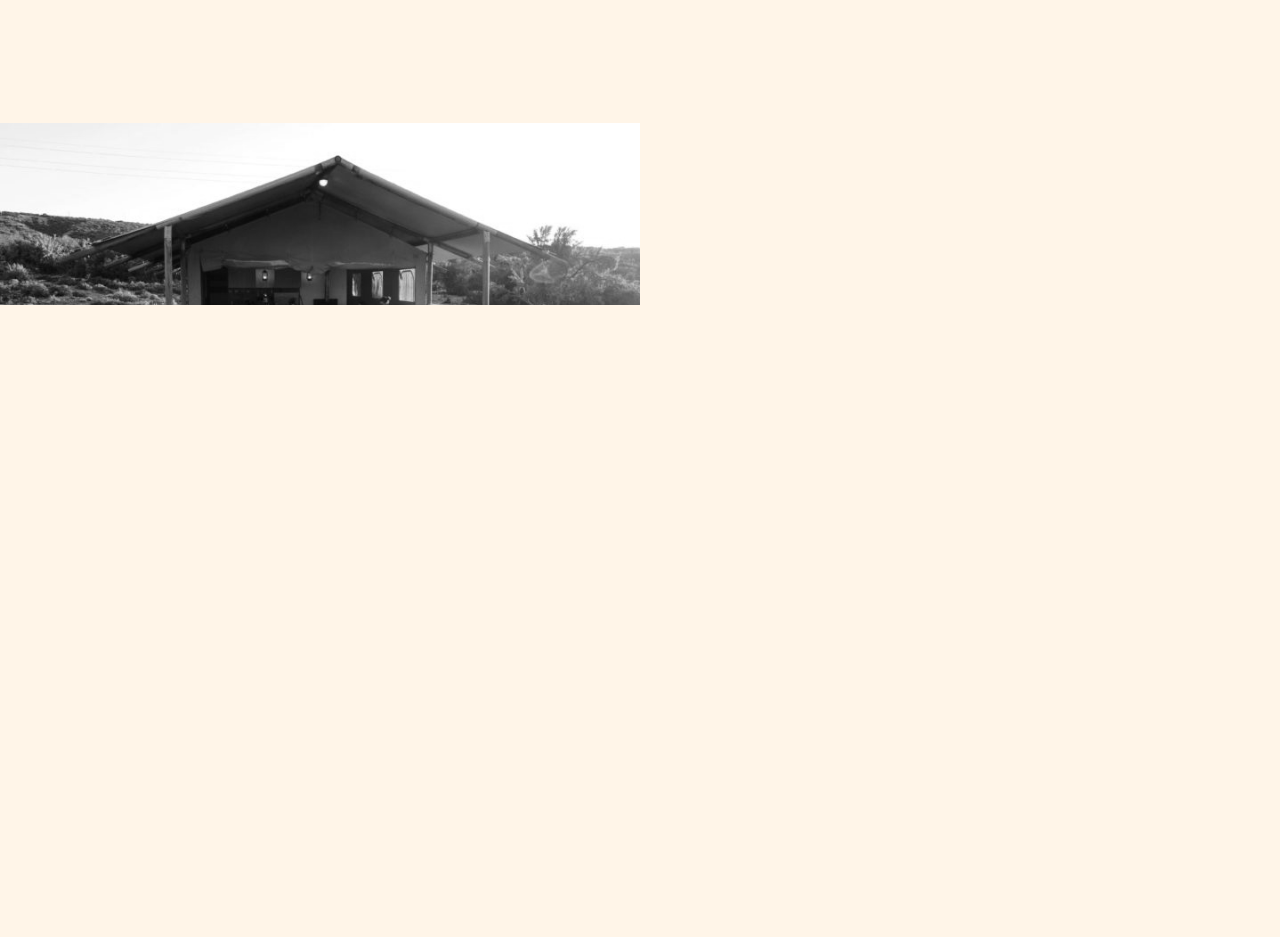
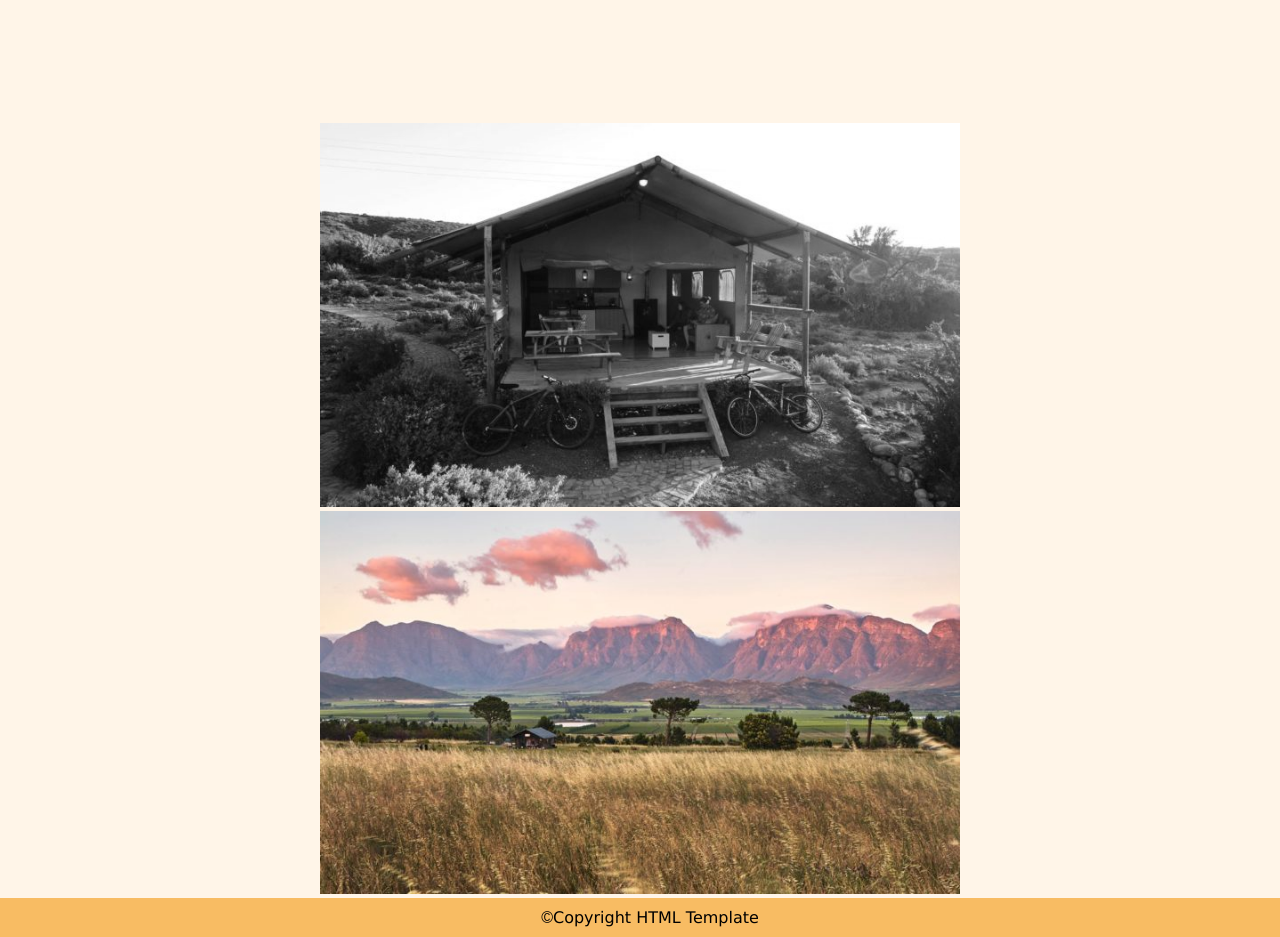
Before and after one commit to DavidGolding200238/DV100_200238, a plain HTML site: page index.html in a window 1280 px wide. Shown: the part 1220-2157 px from the top of the page. Before the commit the page ends 2114 px from the top, so only its background shows below. Drawn offline with Linux system fonts and the light colour scheme.

Commit message:
HomeWork Update

```diff
--- a/css/main.css
+++ b/css/main.css
@@ -75,9 +75,21 @@ h1{
     text-align: center;
 }
 
+.footer {
+    background-color: #f8bc63;
+    padding: 10px;
+    text-align: center;
+    position: relative;
+    left: 0;
+    bottom: 0;
+    width: 100%;
+    display: flex;
+    align-items: center;
+    justify-content: center;
+}
+
 .footer p {
-    display: inline-block;  /* Ensures the text is centered along with the "@" symbol */
-    margin: 0;  /* Removes default margin for better alignment */
+    margin: 0; /* Remove default margin for better alignment */
 }
 
 .imgTextOverlay{
@@ -152,6 +164,7 @@ h1{
 }
 
 .container{
+    display: inline-block;
     position: relative;
     width: 50%;
 
@@ -159,6 +172,8 @@ h1{
 
 .image{
     display:block;
+    margin-left: auto;
+    margin-right: auto;
     width: 100%;
     height: auto;
 }
@@ -173,7 +188,7 @@ h1{
     width: 100%;
     opacity: 0%;
     transition: .5s ease;
-    background-color: #f8bc63;
+    background-color: #ffa41a;
 
 }
 
@@ -191,3 +206,7 @@ transform: translate(-50%,-50%);
 -ms-transform:translate(-50%,-50%);
 
 }
+
+section {
+    text-align: center;
+}
--- a/index.html
+++ b/index.html
@@ -71,7 +71,7 @@
 
     <section>
       <div class="imgTextOverlay">
-        <img src="assets/images/AFRICAMPS-KLEIN-KAROO-OUDTSHOORN-2111-719x431.jpg">
+        <img src="assets/images/AFRICAMPS-KLEIN-KAROO-OUDTSHOORN-2111-719x431.jpg" width="50%">
         <div class="bottomLeft">Bottom Left</div>
         <div class="topLeft">Top Left</div>
         <div class="topRight">Top Right</div>
@@ -102,7 +102,7 @@
         <div class="container">
                <img src="assets/images/Canvas-Collective-5A9A569611-719x431.jpg" width="30%" class="image">
                <div class="overlay">
-                <p class="overlayText">Text over image</p>
+                <p class="overlayText">View our accomadation!</p>
                </div>
 
 
```
Also changed, not shown: pages/Bookings.html (+0 -5 lines), pages/about.html (+0 -5 lines), pages/contact.html (+0 -5 lines).
